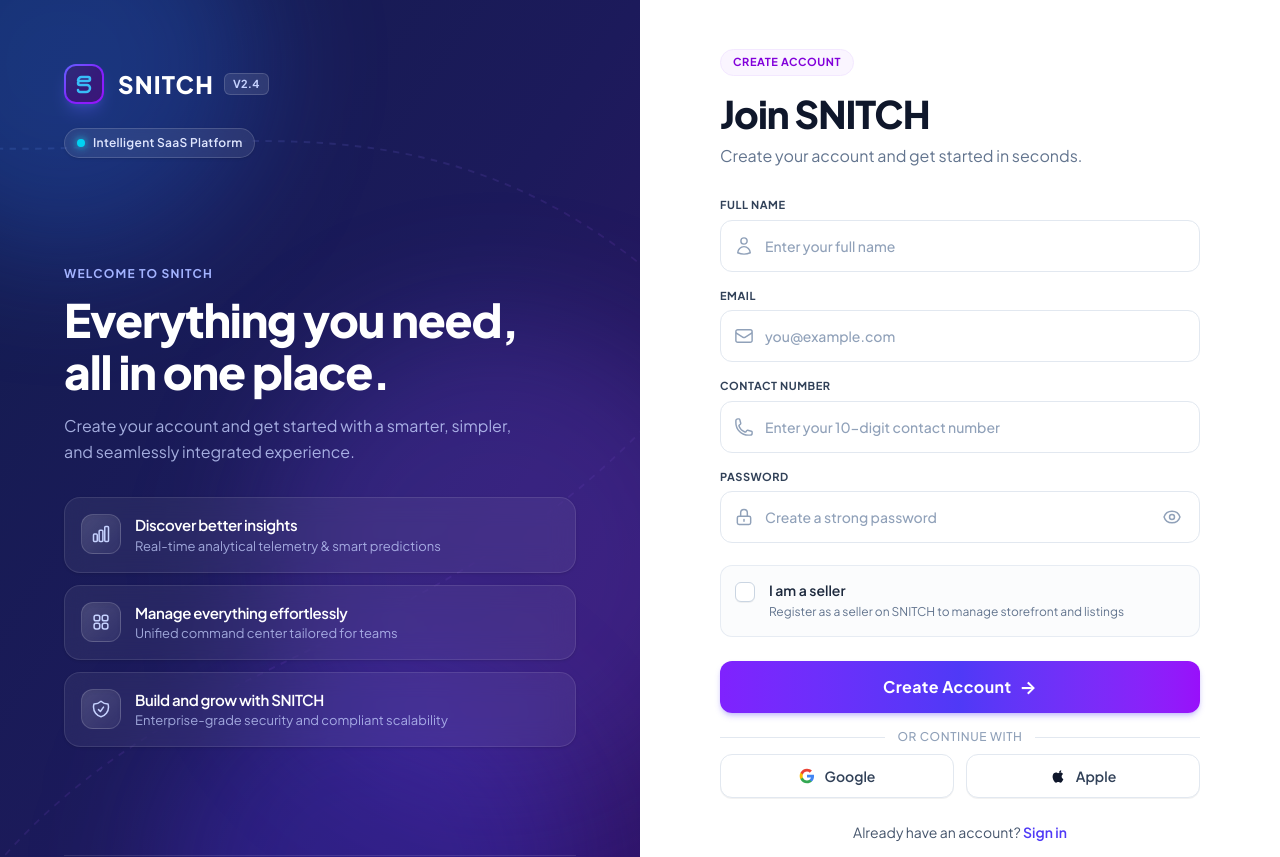
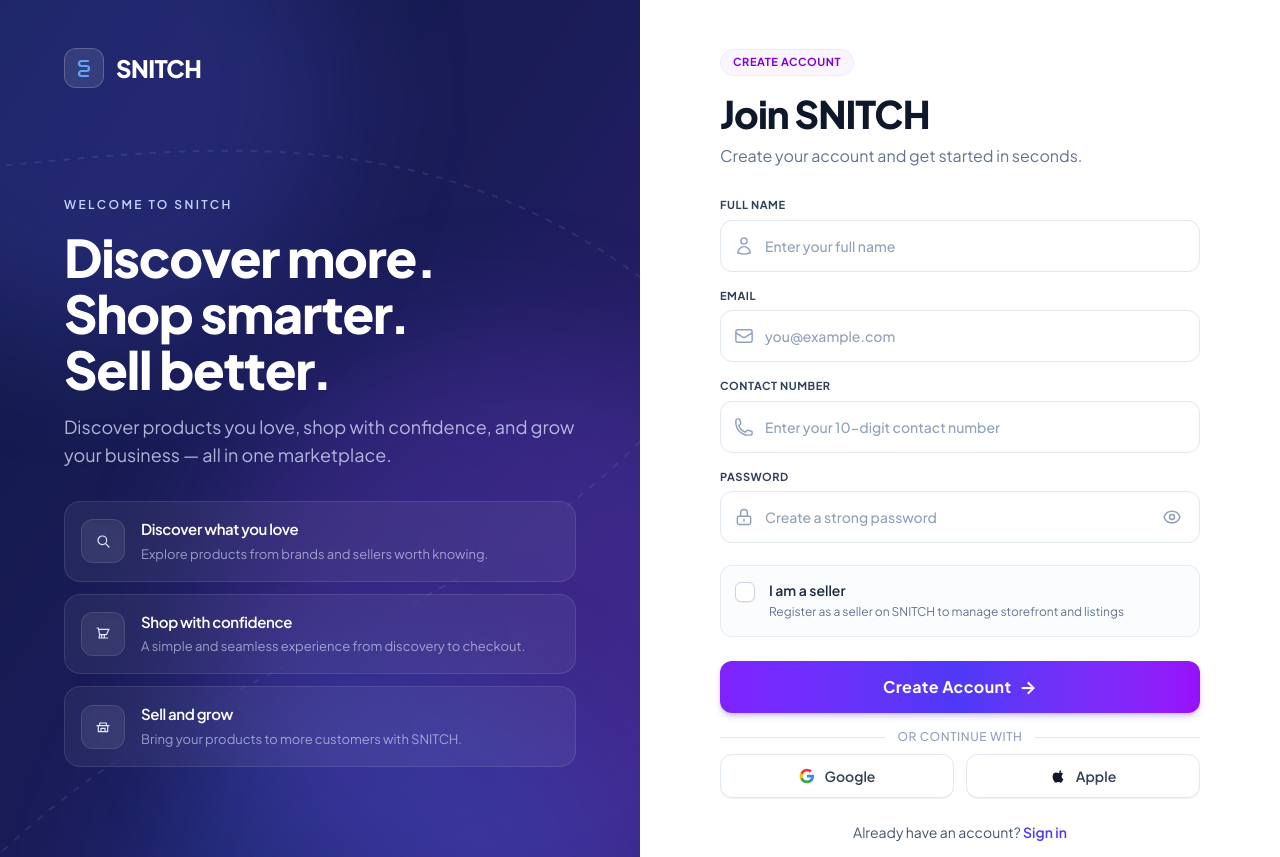
Before and after one commit to jaybuildsit/SNITCH, a React (Vite) app in the folder Frontend/: page / in a window 1280 px wide. Shown: the top 857 px of the page. Built offline with nearby package versions, Linux system fonts and the light colour scheme.

Commit message:
feat(BrandPanel): update feature cards and enhance UI elements

```diff
--- a/Frontend/src/features/auth/components/BrandPanel.jsx
+++ b/Frontend/src/features/auth/components/BrandPanel.jsx
@@ -1,14 +1,34 @@
-import React from 'react';
+import React from "react";
 
-export const BrandPanel = () => {
 const featureCards = [
   {
     id: 1,
-      title: 'Discover better insights',
-      description: 'Real-time analytical telemetry & smart predictions',
+    title: "Discover what you love",
+    description: "Explore products from brands and sellers worth knowing.",
     icon: (
       <svg
-          className="w-5 h-5 text-indigo-200"
+        className="w-4 h-4 text-indigo-100"
+        fill="none"
+        viewBox="0 0 24 24"
+        stroke="currentColor"
+        strokeWidth="1.8"
+      >
+        <circle cx="11" cy="11" r="6.5" />
+        <path
+          strokeLinecap="round"
+          d="m16 16 5 5"
+        />
+      </svg>
+    ),
+  },
+
+  {
+    id: 2,
+    title: "Shop with confidence",
+    description: "A simple and seamless experience from discovery to checkout.",
+    icon: (
+      <svg
+        className="w-4 h-4 text-indigo-100"
         fill="none"
         viewBox="0 0 24 24"
         stroke="currentColor"
@@ -17,18 +37,19 @@
         <path
           strokeLinecap="round"
           strokeLinejoin="round"
-            d="M3 13.125C3 12.504 3.504 12 4.125 12h2.25c.621 0 1.125.504 1.125 1.125v6.75C7.5 20.496 6.996 21 6.375 21h-2.25A1.125 1.125 0 013 19.875v-6.75zM9.75 8.625c0-.621.504-1.125 1.125-1.125h2.25c.621 0 1.125.504 1.125 1.125v11.25c0 .621-.504 1.125-1.125 1.125h-2.25a1.125 1.125 0 01-1.125-1.125V8.625zM16.5 4.125c0-.621.504-1.125 1.125-1.125h2.25C20.496 3 21 3.504 21 4.125v15.75c0 .621-.504 1.125-1.125 1.125h-2.25a1.125 1.125 0 01-1.125-1.125V4.125z"
+          d="M3 3h2l.4 2M7 13h10l4-8H5.4M7 13 5.4 5M7 13l-1 5h13m-9-5v5m4-5v5"
         />
       </svg>
     ),
   },
+
   {
-      id: 2,
-      title: 'Manage everything effortlessly',
-      description: 'Unified command center tailored for teams',
+    id: 3,
+    title: "Sell and grow",
+    description: "Bring your products to more customers with SNITCH.",
     icon: (
       <svg
-          className="w-5 h-5 text-indigo-200"
+        className="w-4 h-4 text-indigo-100"
         fill="none"
         viewBox="0 0 24 24"
         stroke="currentColor"
@@ -37,154 +58,144 @@
         <path
           strokeLinecap="round"
           strokeLinejoin="round"
-            d="M3.75 6A2.25 2.25 0 016 3.75h2.25A2.25 2.25 0 0110.5 6v2.25a2.25 2.25 0 01-2.25 2.25H6a2.25 2.25 0 01-2.25-2.25V6zM3.75 15.75A2.25 2.25 0 016 13.5h2.25a2.25 2.25 0 012.25 2.25V18a2.25 2.25 0 01-2.25 2.25H6A2.25 2.25 0 013.75 18v-2.25zM13.5 6a2.25 2.25 0 012.25-2.25H18A2.25 2.25 0 0120.25 6v2.25A2.25 2.25 0 0118 10.5h-2.25a2.25 2.25 0 01-2.25-2.25V6zM13.5 15.75a2.25 2.25 0 012.25-2.25H18a2.25 2.25 0 012.25 2.25V18A2.25 2.25 0 0118 20.25h-2.25A2.25 2.25 0 0113.5 18v-2.25z"
-          />
-        </svg>
-      ),
-    },
-    {
-      id: 3,
-      title: 'Build and grow with SNITCH',
-      description: 'Enterprise-grade security and compliant scalability',
-      icon: (
-        <svg
-          className="w-5 h-5 text-indigo-200"
-          fill="none"
-          viewBox="0 0 24 24"
-          stroke="currentColor"
-          strokeWidth="1.8"
-        >
-          <path
-            strokeLinecap="round"
-            strokeLinejoin="round"
-            d="M9 12.75L11.25 15 15 9.75m-3-7.036A11.959 11.959 0 013.598 6 11.99 11.99 0 003 9.749c0 5.592 3.824 10.29 9 11.623 5.176-1.332 9-6.03 9-11.622 0-1.31-.21-2.571-.598-3.751h-.152c-3.196 0-6.1-1.248-8.25-3.285z"
+          d="M3 10h18M5 10v9h14v-9M7 10V6h10v4M9 19v-5h6v5"
         />
       </svg>
     ),
   },
 ];
 
+export const BrandPanel = () => {
   return (
-    <div className="relative w-full h-full min-h-full flex flex-col justify-between p-8 sm:p-12 lg:p-16 overflow-hidden bg-gradient-to-br from-[#121c4e] via-[#1c1a5b] to-[#301267]">
-      {/* Ambient background lighting & glowing decorative elements */}
+    <div className="relative flex h-full min-h-full w-full flex-col justify-between overflow-hidden bg-gradient-to-br from-[#101a46] via-[#1b1c5a] to-[#342078] px-8 py-8 sm:px-12 sm:py-10 lg:px-16 lg:py-12">
+
+      {/* Ambient lighting */}
       <div
-        className="absolute -top-32 -left-32 w-96 h-96 rounded-full bg-blue-500/25 blur-3xl pointer-events-none"
-        aria-hidden="true"
-      />
-      <div
-        className="absolute top-1/3 -right-24 w-[480px] h-[480px] rounded-full bg-violet-500/20 blur-3xl pointer-events-none"
-        aria-hidden="true"
-      />
-      <div
-        className="absolute -bottom-32 left-1/4 w-[420px] h-[420px] rounded-full bg-indigo-600/25 blur-3xl pointer-events-none"
+        className="pointer-events-none absolute -left-40 -top-40 h-[500px] w-[500px] rounded-full bg-indigo-500/20 blur-3xl"
         aria-hidden="true"
       />
 
-      {/* Subtle abstract curved lighting arc */}
+      <div
+        className="pointer-events-none absolute -right-40 top-[35%] h-[600px] w-[600px] rounded-full bg-violet-500/20 blur-3xl"
+        aria-hidden="true"
+      />
+
+      <div
+        className="pointer-events-none absolute -bottom-48 left-[20%] h-[500px] w-[500px] rounded-full bg-blue-500/15 blur-3xl"
+        aria-hidden="true"
+      />
+
+      {/* Subtle decorative curve */}
       <svg
-        className="absolute inset-0 w-full h-full pointer-events-none opacity-20"
+        className="pointer-events-none absolute inset-0 h-full w-full opacity-[0.12]"
         viewBox="0 0 800 1000"
         fill="none"
         preserveAspectRatio="none"
         aria-hidden="true"
       >
         <path
-          d="M-100 150 C 250 180, 550 50, 900 350 C 600 700, 200 650, -50 950"
-          stroke="url(#ambient-curve)"
+          d="M-100 180C220 160 570 90 900 360C620 690 230 650-80 960"
+          stroke="url(#brandCurve)"
           strokeWidth="2"
-          strokeDasharray="8 8"
+          strokeDasharray="8 10"
         />
+
         <defs>
-          <linearGradient id="ambient-curve" x1="0%" y1="0%" x2="100%" y2="100%">
-            <stop offset="0%" stopColor="#60a5fa" stopOpacity="0.8" />
-            <stop offset="50%" stopColor="#a855f7" stopOpacity="0.6" />
-            <stop offset="100%" stopColor="#818cf8" stopOpacity="0.2" />
+          <linearGradient
+            id="brandCurve"
+            x1="0%"
+            y1="0%"
+            x2="100%"
+            y2="100%"
+          >
+            <stop offset="0%" stopColor="#93c5fd" />
+            <stop offset="50%" stopColor="#c4b5fd" />
+            <stop offset="100%" stopColor="#818cf8" />
           </linearGradient>
         </defs>
       </svg>
 
-      {/* Top Header Section */}
-      <div className="relative z-10 space-y-6">
-        {/* Top Brand Logo & Version */}
-        <div className="flex items-center gap-3.5">
-          <div className="w-10 h-10 rounded-xl bg-gradient-to-br from-indigo-500 via-violet-600 to-purple-600 p-0.5 shadow-lg shadow-indigo-500/30 flex items-center justify-center">
-            <div className="w-full h-full bg-[#161942]/70 rounded-[10px] backdrop-blur-xs flex items-center justify-center">
-              {/* SNITCH Signature Stylized Geometric S Logo */}
-              <svg className="w-6 h-6" viewBox="0 0 24 24" fill="none">
+      {/* Brand */}
+      <div className="relative z-10">
+        <div className="flex items-center gap-3">
+
+          {/* SNITCH Logo */}
+          <div className="flex h-10 w-10 items-center justify-center rounded-xl border border-white/20 bg-white/10 backdrop-blur-sm">
+            <svg
+              className="h-6 w-6"
+              viewBox="0 0 24 24"
+              fill="none"
+              aria-hidden="true"
+            >
               <path
-                  d="M6 8.5C6 6.567 7.567 5 9.5 5H16C17.1046 5 18 5.89543 18 7C18 8.10457 17.1046 9 16 9H8C6.89543 9 6 9.89543 6 11V11C6 12.1046 6.89543 13 8 13H15C16.6569 13 18 14.3431 18 16V16C18 18.2091 16.2091 20 14 20H8C6.89543 20 6 19.1046 6 18"
-                  stroke="url(#logo-grad)"
-                  strokeWidth="2.5"
+                d="M7 7.5C7 6.12 8.12 5 9.5 5H16M7 7.5C7 8.88 8.12 10 9.5 10H14.5C15.88 10 17 11.12 17 12.5C17 13.88 15.88 15 14.5 15H9.5C8.12 15 7 16.12 7 17.5C7 18.88 8.12 20 9.5 20H16"
+                stroke="url(#snitchLogo)"
+                strokeWidth="2.2"
                 strokeLinecap="round"
               />
+
               <defs>
-                  <linearGradient id="logo-grad" x1="6" y1="5" x2="18" y2="20">
-                    <stop offset="0%" stopColor="#38bdf8" />
+                <linearGradient
+                  id="snitchLogo"
+                  x1="7"
+                  y1="5"
+                  x2="17"
+                  y2="20"
+                >
+                  <stop offset="0%" stopColor="#60a5fa" />
                   <stop offset="50%" stopColor="#818cf8" />
                   <stop offset="100%" stopColor="#c084fc" />
                 </linearGradient>
               </defs>
             </svg>
           </div>
-          </div>
 
-          <div className="flex items-center gap-2.5">
-            <span className="text-2xl font-black tracking-wider text-white">
+          <span className="text-2xl font-extrabold tracking-tight text-white">
             SNITCH
-            </span>
-            <span className="px-2 py-0.5 text-[11px] font-bold tracking-wide rounded-md bg-white/10 text-indigo-200 border border-white/15 backdrop-blur-sm">
-              V2.4
           </span>
         </div>
       </div>
 
-        {/* Upper Translucent Badge */}
-        <div>
-          <div className="inline-flex items-center gap-2 px-3 py-1.5 rounded-full bg-white/[0.08] hover:bg-white/[0.12] border border-white/15 backdrop-blur-md shadow-sm transition-colors duration-200">
-            <span className="relative flex h-2 w-2">
-              <span className="animate-ping absolute inline-flex h-full w-full rounded-full bg-cyan-400 opacity-75" />
-              <span className="relative inline-flex rounded-full h-2 w-2 bg-cyan-400 shadow-[0_0_8px_#22d3ee]" />
-            </span>
-            <span className="text-xs font-semibold text-indigo-100 tracking-wide">
-              Intelligent SaaS Platform
-            </span>
-          </div>
-        </div>
-      </div>
+      {/* Main Content */}
+      <div className="relative z-10 my-10 max-w-xl space-y-8">
 
-      {/* Main Left Content & Features */}
-      <div className="relative z-10 my-6 lg:my-10 space-y-6 sm:space-y-8 max-w-xl">
-        {/* Headings */}
-        <div className="space-y-2.5 sm:space-y-3">
-          <p className="text-[11px] sm:text-xs font-bold tracking-widest text-indigo-300 uppercase">
+        {/* Heading */}
+        <div className="space-y-4">
+          <p className="text-xs font-semibold uppercase tracking-[0.2em] text-indigo-200">
             WELCOME TO SNITCH
           </p>
-          <h1 className="text-3xl sm:text-4xl lg:text-[46px] font-extrabold text-white tracking-tight leading-[1.12]">
-            Everything you need,
+
+          <h1 className="max-w-lg text-4xl font-extrabold leading-[1.08] tracking-tight text-white sm:text-5xl lg:text-[52px]">
+            Discover more.
             <br />
-            all in one place.
+            Shop smarter.
+            <br />
+            Sell better.
           </h1>
-          <p className="text-sm sm:text-base text-indigo-200/80 leading-relaxed max-w-md pt-0.5 sm:pt-1">
-            Create your account and get started with a smarter, simpler, and
-            seamlessly integrated experience.
+
+          <p className="max-w-lg text-base leading-7 text-indigo-100/75 sm:text-lg">
+            Discover products you love, shop with confidence, and grow your
+            business — all in one marketplace.
           </p>
         </div>
 
-        {/* Feature Cards - visible on tablet and desktop for clean mobile ergonomics */}
-        <div className="space-y-3 hidden sm:block">
+        {/* Feature Cards */}
+        <div className="hidden space-y-3 sm:block">
           {featureCards.map((card) => (
             <div
               key={card.id}
-              className="group flex items-start gap-3.5 p-3.5 sm:p-4 rounded-2xl bg-white/[0.06] hover:bg-white/[0.10] border border-white/10 hover:border-white/20 backdrop-blur-md transition-all duration-200 shadow-sm"
+              className="group flex items-center gap-4 rounded-2xl border border-white/10 bg-white/[0.06] p-4 backdrop-blur-md transition-all duration-300 hover:border-white/20 hover:bg-white/[0.09]"
             >
-              <div className="w-10 h-10 rounded-xl bg-gradient-to-br from-white/15 to-white/5 border border-white/15 flex items-center justify-center shrink-0 shadow-inner group-hover:scale-105 transition-transform duration-200">
+              <div className="flex h-11 w-11 shrink-0 items-center justify-center rounded-xl border border-white/10 bg-white/[0.08] shadow-inner transition-transform duration-300 group-hover:scale-105">
                 {card.icon}
               </div>
-              <div className="flex-1 min-w-0">
-                <h3 className="text-sm sm:text-[15px] font-semibold text-white tracking-tight">
+
+              <div className="min-w-0">
+                <h3 className="text-sm font-semibold tracking-tight text-white sm:text-[15px]">
                   {card.title}
                 </h3>
-                <p className="text-xs sm:text-[13px] text-indigo-200/75 mt-0.5 leading-snug">
+
+                <p className="mt-1 text-xs leading-relaxed text-indigo-100/60 sm:text-[13px]">
                   {card.description}
                 </p>
               </div>
@@ -193,12 +204,18 @@
         </div>
       </div>
 
-      {/* Bottom Left Footer */}
-      <div className="relative z-10 pt-4 sm:pt-6 border-t border-white/10 flex items-center justify-between text-xs text-indigo-200/70">
-        <span className="font-medium tracking-wide">© 2025 SNITCH Inc.</span>
+      {/* Footer */}
+      <div className="relative z-10 flex items-center justify-between border-t border-white/10 pt-5 text-xs text-indigo-100/60">
+        <span className="font-medium">
+          © 2025 SNITCH Inc.
+        </span>
+
         <div className="flex items-center gap-2">
-          <span className="w-2 h-2 rounded-full bg-emerald-400 shadow-[0_0_8px_#34d399] inline-block" />
-          <span className="font-medium tracking-wide">99.99% Guaranteed Uptime</span>
+          <span className="h-2 w-2 rounded-full bg-emerald-400 shadow-[0_0_8px_#34d399]" />
+
+          <span className="font-medium">
+            Shop. Sell. Discover.
+          </span>
         </div>
       </div>
     </div>
```
Lines whose indentation alone changed are shown as unchanged.
